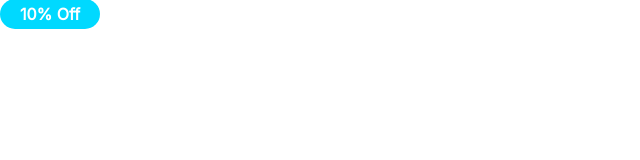
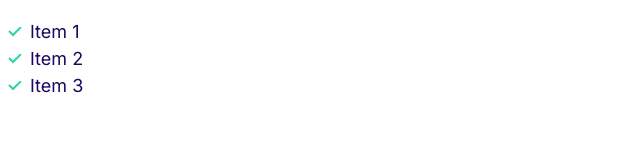
Before and after one commit to SaBA26-void/saba_moshify, a plain HTML site: page index.html in a window 1280 px wide. Shown: the whole page, without its empty margins (0-640 px from the left). Drawn offline with Linux system fonts and the light colour scheme.

Commit message:
Build the Lists component.

```diff
--- a/CSS/styles.css
+++ b/CSS/styles.css
@@ -121,3 +121,31 @@ a {
     font-size: 1.2rem;
   }
 }
+
+/* Lists */
+
+.list {
+  list-style: none;
+  padding-left: 0;
+  color: var(--color-headings);
+}
+
+.list--inline .list__item {
+  display: inline-block;
+  margin-right: 2rem;
+}
+
+.list--tick {
+  list-style-image: url(../images/tick.svg);
+  padding-left: 3rem;
+}
+
+.list--tick .list__item {
+  padding-left: 0.5rem;
+}
+
+@media screen and (min-width: 1024px) {
+  .list--tick .list__item {
+    padding-left: 0;
+  }
+}
--- a/index.html
+++ b/index.html
@@ -14,6 +14,10 @@
     <link rel="stylesheet" href="css/styles.css" />
   </head>
   <body>
-    <span class="badge badge--secondary badge--small">10% Off</span>
+    <ul class="list list--tick">
+      <li class="list__item">Item 1</li>
+      <li class="list__item">Item 2</li>
+      <li class="list__item">Item 3</li>
+    </ul>
   </body>
 </html>
```
Also changed, not shown: components/lists.html (added, +10 -0 lines), images/tick.svg (added).
